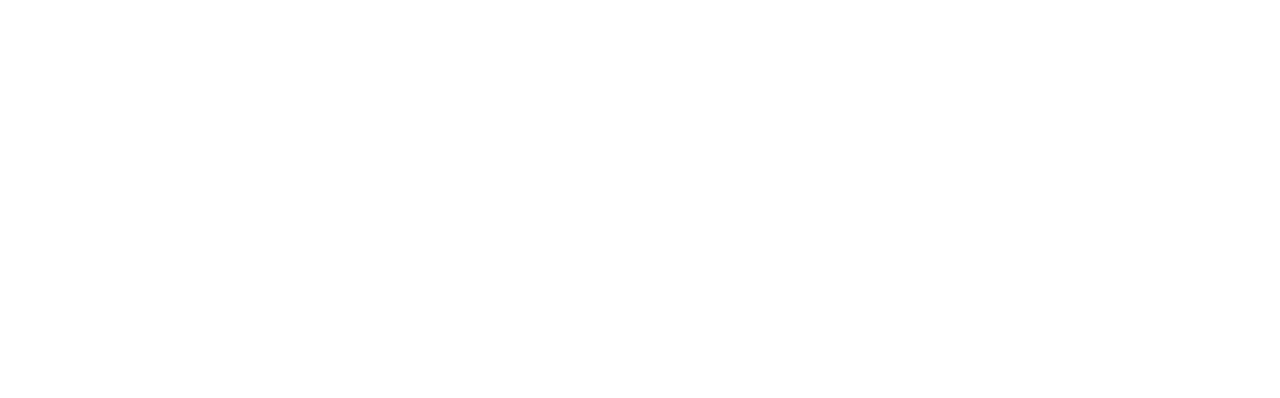
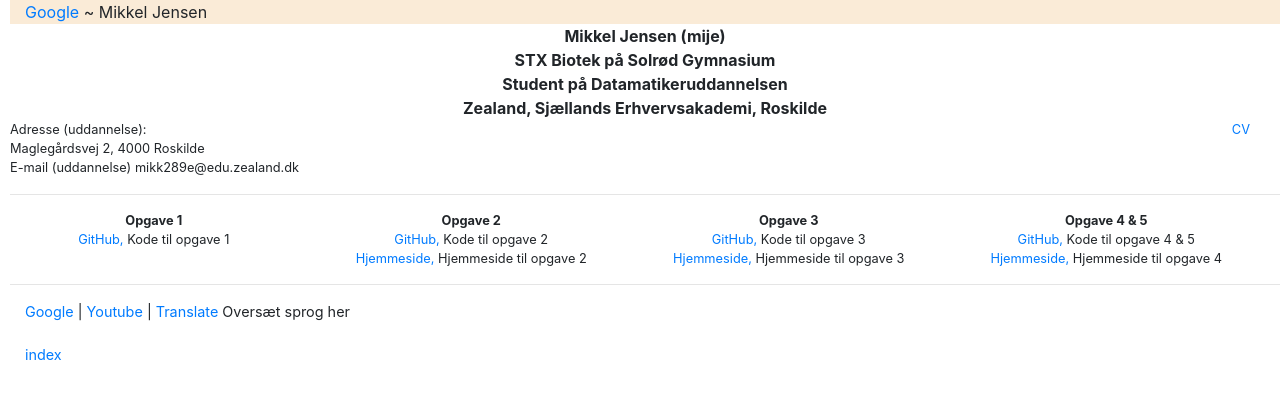
Before and after one commit to miksezea/opgave2Website, a plain HTML site: page index.html in a window 1280 px wide. Drawn offline with nearby package versions, Linux system fonts and the light colour scheme.

Commit message:
Nearly finished

```diff
--- a/index.html
+++ b/index.html
@@ -1,15 +1,95 @@
 <!DOCTYPE html>
-<html lang="en">
+<html lang="da">
+
 <head>
-    <meta charset="UTF-8">
-    <meta http-equiv="X-UA-Compatible" content="IE=edge">
-    <meta name="viewport" content="width=device-width, initial-scale=1.0">
-    <title>Opgave 2</title>
+    <meta http-equiv="Content-Type" content="text/html; charset=UTF-8">
+    <meta name="Author" content="Mikkel Jensen">
+    <meta name="Description" content="Hjemmeside til opgave 2">
+    <title>Mikkel Jensen</title>
+    <link rel="stylesheet" href="https://stackpath.bootstrapcdn.com/bootstrap/4.5.2/css/bootstrap.min.css">
     <link rel="stylesheet" type="text/css" href="/stylesheet.css">
 </head>
+
 <body>
-
-
+    <div class="container-fluid" style="background-color: antiquewhite;">
+        <a href="https://www.google.dk/">Google</a>
+        ~ Mikkel Jensen
+    </div>
+    <div class="center">
+        <strong>
+            Mikkel Jensen (mije)
+            <br>
+            STX Biotek på Solrød Gymnasium
+            <br>
+            Student på Datamatikeruddannelsen
+            <br>
+            Zealand, Sjællands Erhvervsakademi, Roskilde
+        </strong>
+    </div>
+    <div class="row" style="font-size: 80%; width: 100%;">
+        <div id="info" class="col-sm-6">
+            Adresse (uddannelse):
+            <br>
+            Maglegårdsvej 2, 4000 Roskilde
+            <br>
+            E-mail (uddannelse) mikk289e@edu.zealand.dk
+        </div>
+        <div id="cv" class="col-sm-6" style="vertical-align: top;">
+            <a href="https://www.google.dk/">CV</a>
+        </div>
+    </div>
+    <hr>
+    <div class="row" style="font-size: 80%; width: 100%;">
+        <div class="col-sm-3" style="vertical-align: baseline;">
+            <strong>Opgave 1</strong>
+            <br>
+            <a href="https://github.com/miksezea/CarLib.git">GitHub,</a>
+            Kode til opgave 1
+            <br>
+        </div>
+        <div class="col-sm-3" style="vertical-align: baseline;">
+            <strong>Opgave 2</strong>
+            <br>
+            <a href="https://github.com/miksezea/opgave2Website.git">GitHub,</a>
+            Kode til opgave 2
+            <br>
+            <a href="index.html">Hjemmeside,</a>
+            Hjemmeside til opgave 2
+            <br>
+        </div>
+        <div class="col-sm-3" style="vertical-align: baseline;">
+            <strong>Opgave 3</strong>
+            <br>
+            <a href="https://github.com/miksezea/opgave3WebApp.git">GitHub,</a>
+            Kode til opgave 3
+            <br>
+            <a href="https://www.google.dk/">Hjemmeside,</a>
+            Hjemmeside til opgave 3
+            <br>
+        </div>
+        <div class="col-sm-3" style="vertical-align: baseline;">
+            <strong>Opgave 4 & 5</strong>
+            <br>
+            <a href="https://github.com/miksezea/CarLib.git">GitHub,</a>
+            Kode til opgave 4 & 5
+            <br>
+            <a href="https://www.google.dk/">Hjemmeside,</a>
+            Hjemmeside til opgave 4
+            <br>
+        </div>
+    </div>
+    <hr>
+    <p class="container-fluid" style="font-size: 90%;">
+        <a href="https://www.google.dk/">Google</a>
+         |
+        <a href="https://www.youtube.com/">Youtube</a>
+         |
+        <a href="https://translate.google.dk/">Translate</a>
+        Oversæt sprog her
+        <br>
+        <br>
+        <a href="index.html">index</a>
+    </p>
 </body>
 
 </html>
--- a/stylesheet.css
+++ b/stylesheet.css
@@ -0,0 +1,18 @@
+body {
+    margin-left: 10px;
+}
+.container-fluid {
+    text-align: left;
+}
+.center {
+    text-align: center;
+}
+.row {
+    text-align: center;
+}
+#info {
+    text-align: left;
+}
+#cv {
+    text-align: right;
+}
```
